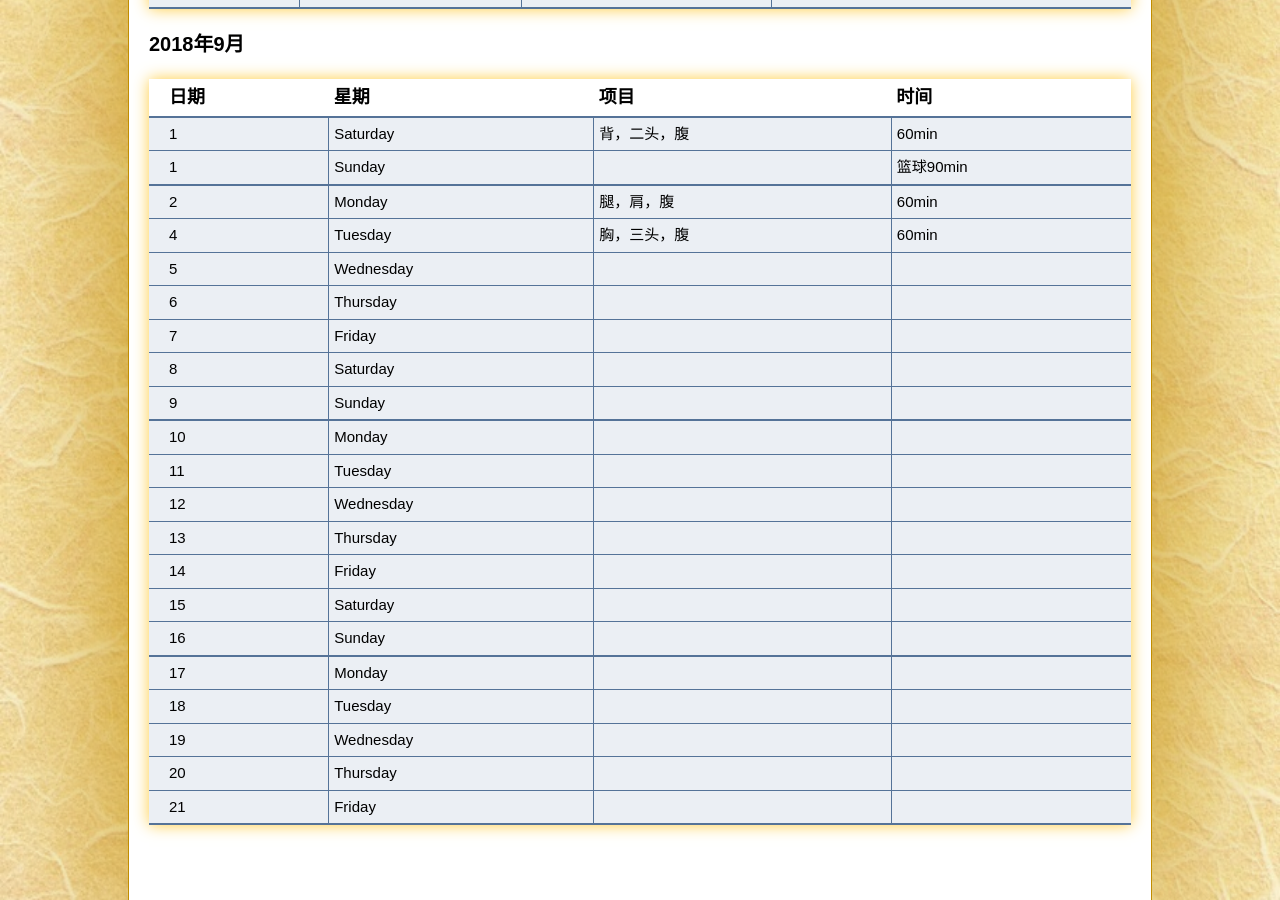
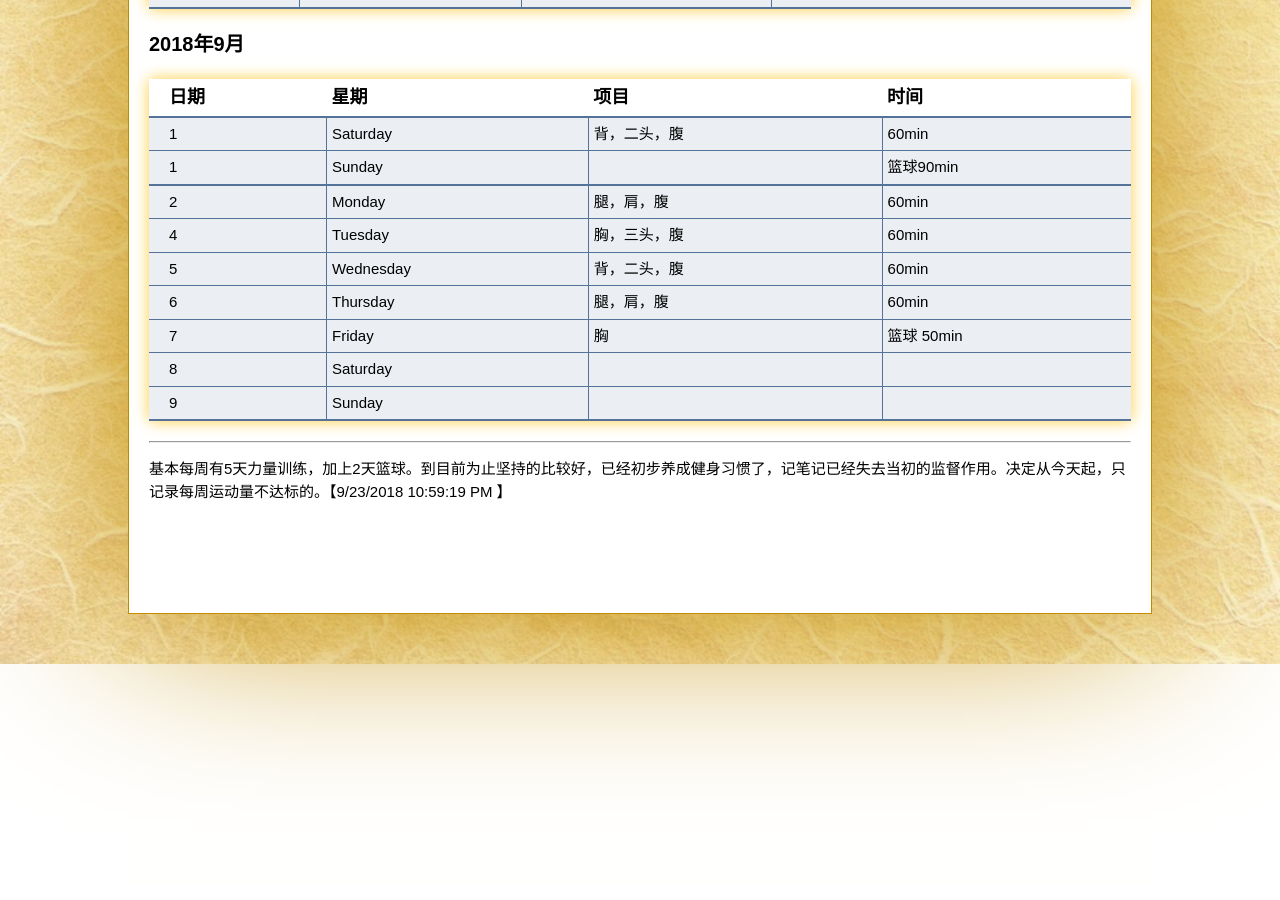
Before and after one commit to weishangkai/weishangkai.github.io, a Jekyll site: the page built from content/others/fitness/note/2018_season_3.md, in a window 1280 px wide and 900 px high, scrolled down 1083 px. Built offline with Jekyll 4.4.1, drawn with Linux system fonts in a browser that asks for light colours; comment, search, counter and statistics services are not loaded.

Commit message:
update fitness

```diff
--- a/content/others/fitness/note/2018_season_3.md
+++ b/content/others/fitness/note/2018_season_3.md
@@ -42,22 +42,13 @@ description:
 |:-|:-|:-|:-
 |2|Monday|腿，肩，腹	|60min
 |4|Tuesday|胸，三头，腹	|60min
-|5|Wednesday|	|
-|6|Thursday|	|
-|7|Friday|	|
+|5|Wednesday|背，二头，腹	|60min
+|6|Thursday|腿，肩，腹	|60min
+|7|Friday|胸	|篮球 50min
 |8|Saturday|	|
 |9|Sunday|	|
 |:-|:-|:-|:-
-|10|Monday|	|
-|11|Tuesday|	|
-|12|Wednesday|	|
-|13|Thursday|	|
-|14|Friday|	|
-|15|Saturday|	|
-|16|Sunday|	|
-|:-|:-|:-|:-
-|17|Monday|	|
-|18|Tuesday|	|
-|19|Wednesday|	|
-|20|Thursday|	|
-|21|Friday|	|
+
+
+---
+基本每周有5天力量训练，加上2天篮球。到目前为止坚持的比较好，已经初步养成健身习惯了，记笔记已经失去当初的监督作用。决定从今天起，只记录每周运动量不达标的。【9/23/2018 10:59:19 PM 】
```
Also changed, not shown: content/it/java/reusing.md (+1 -1 lines), content/it/linux/index.md (+1 -1 lines), content/it/linux/tool.md (+3 -2 lines).
